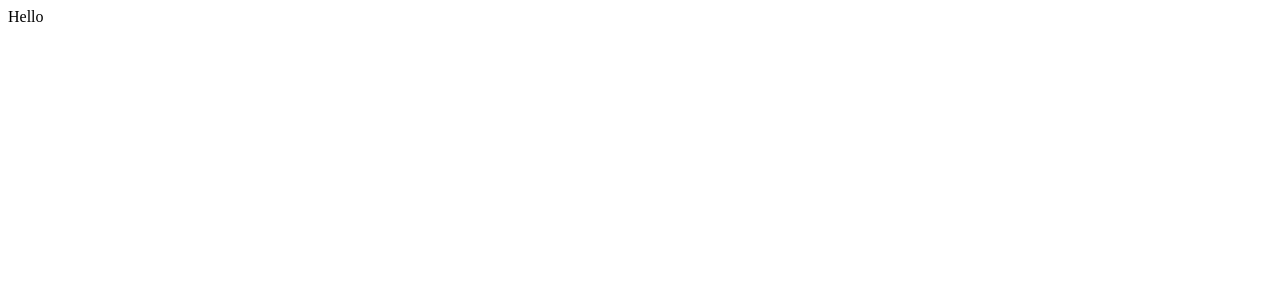
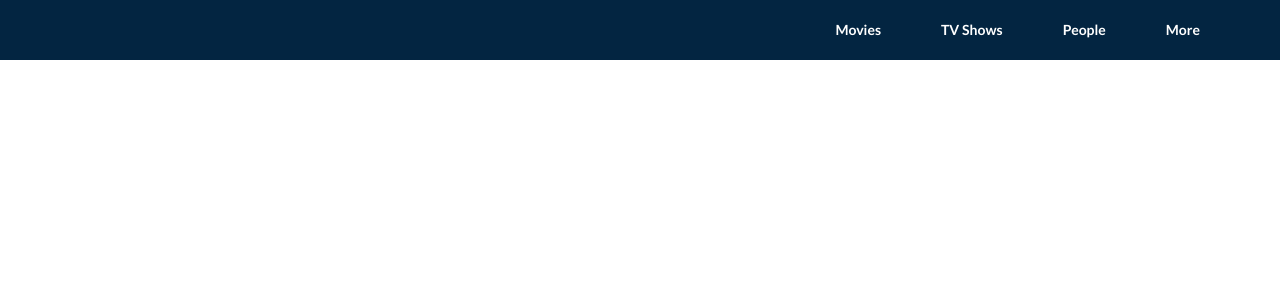
Before and after one commit to hhuuthien/ReactMovie, a React (Create React App) app: page / in a window 1280 px wide. Shown: the top 300 px of the page. Built offline with nearby package versions, Linux system fonts and the light colour scheme.

Commit message:
design navbar

```diff
--- a/public/index.html
+++ b/public/index.html
@@ -4,7 +4,13 @@
     <meta charset="utf-8" />
     <link rel="icon" href="%PUBLIC_URL%/favicon.ico" />
     <meta name="viewport" content="width=device-width, initial-scale=1" />
-    <title>React Movie</title>
+
+    <!-- Semantic UI -->
+    <script src="https://code.jquery.com/jquery-3.1.1.min.js" crossorigin="anonymous"></script>
+    <link rel="stylesheet" href="https://cdn.jsdelivr.net/npm/semantic-ui@2.4.2/dist/semantic.min.css" />
+    <script src="https://cdn.jsdelivr.net/npm/semantic-ui@2.4.2/dist/semantic.min.js"></script>
+
+    <title>Movie Database</title>
   </head>
   <body>
     <noscript>You need to enable JavaScript to run this app.</noscript>
--- a/src/App.css
+++ b/src/App.css
@@ -0,0 +1,30 @@
+* {
+  margin: 0;
+  padding: 0;
+  box-sizing: border-box;
+}
+
+.navbar-main {
+  background-color: #032541;
+  width: 100%;
+  height: 60px;
+  padding: 0 50px;
+}
+
+.navbar-main ul {
+  width: 100%;
+  height: 60px;
+  display: flex;
+  justify-content: flex-end;
+  align-items: center;
+  list-style-type: none;
+}
+
+.navbar-main ul li {
+  margin: 0 30px;
+}
+
+.navbar-main ul li a {
+  color: white;
+  font-weight: bold;
+}
--- a/src/App.js
+++ b/src/App.js
@@ -1,5 +1,12 @@
+import Navbar from "./components/Navbar";
+import "./App.css";
+
 function App() {
-  return <div>Hello</div>;
+  return (
+    <div>
+      <Navbar />
+    </div>
+  );
 }
 
 export default App;
--- /dev/null
+++ b/src/components/Navbar.jsx
@@ -0,0 +1,24 @@
+import React, { Component } from "react";
+
+export default class Navbar extends Component {
+  render() {
+    return (
+      <div className="navbar-main">
+        <ul>
+          <li>
+            <a href="">Movies</a>
+          </li>
+          <li>
+            <a href="">TV Shows</a>
+          </li>
+          <li>
+            <a href="">People</a>
+          </li>
+          <li>
+            <a href="">More</a>
+          </li>
+        </ul>
+      </div>
+    );
+  }
+}
--- a/src/index.js
+++ b/src/index.js
@@ -1,6 +1,5 @@
 import React from "react";
 import ReactDOM from "react-dom/client";
-import "./index.css";
 import App from "./App.js";
 
 const root = ReactDOM.createRoot(document.getElementById("root"));
```
Also changed, not shown: public/img/play.png (added), src/index.css (deleted), 1 other file (tests, documents, lock files or other folders).
